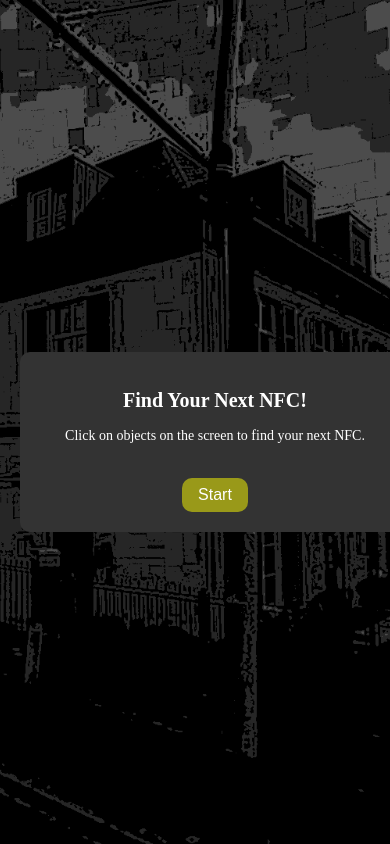
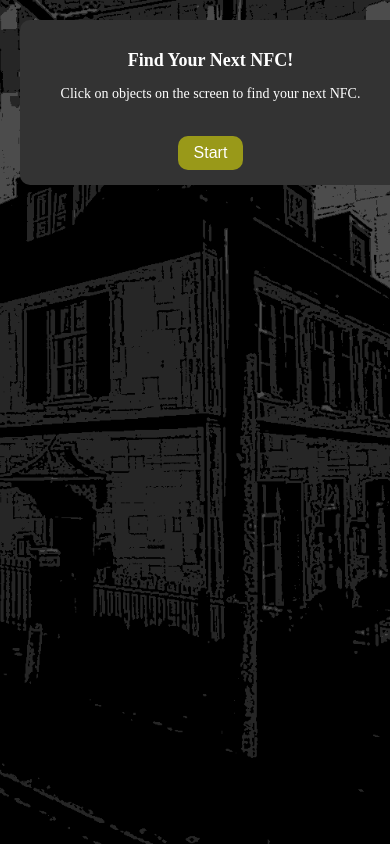
Before and after one commit to soosuesu/Soo_PoeticSystem, a plain HTML site: page index.html in a window 390 px wide. Drawn offline with Linux system fonts and the light colour scheme.

Commit message:
수정 11

```diff
--- a/index.html
+++ b/index.html
@@ -65,9 +65,6 @@
       padding: 20px;
       text-align: center;
       z-index: 1000;
-      display: flex;
-      align-items: center;
-      justify-content: center;
     }
 
     .modal-content {
@@ -75,7 +72,7 @@
       padding: 30px;
       border-radius: 10px;
       max-width: 500px;
-      width: 90%;
+      margin: 50px auto;
       text-align: center;
     }
 
@@ -118,20 +115,21 @@
         margin-bottom: 20px;
       }
       .click-target {
-        width: 30%;
+        width: 50%;
         height: 15%;
         top: 76%;
         left: 25%;
       }
 
-      /* Adjust modal content for mobile */
+      /* Adjust only modal content for mobile */
       .modal-content {
-        padding: 20px;
+        padding: 15px;
         max-width: 90%;
+        margin: 0;
       }
 
       .modal h2 {
-        font-size: 20px;
+        font-size: 18px;
       }
 
       .modal p {
@@ -164,7 +162,7 @@
   <script>
     // Show modal on page load
     window.onload = function() {
-      document.getElementById("myModal").style.display = "flex";
+      document.getElementById("myModal").style.display = "block";
     };
 
     // Close modal
```
